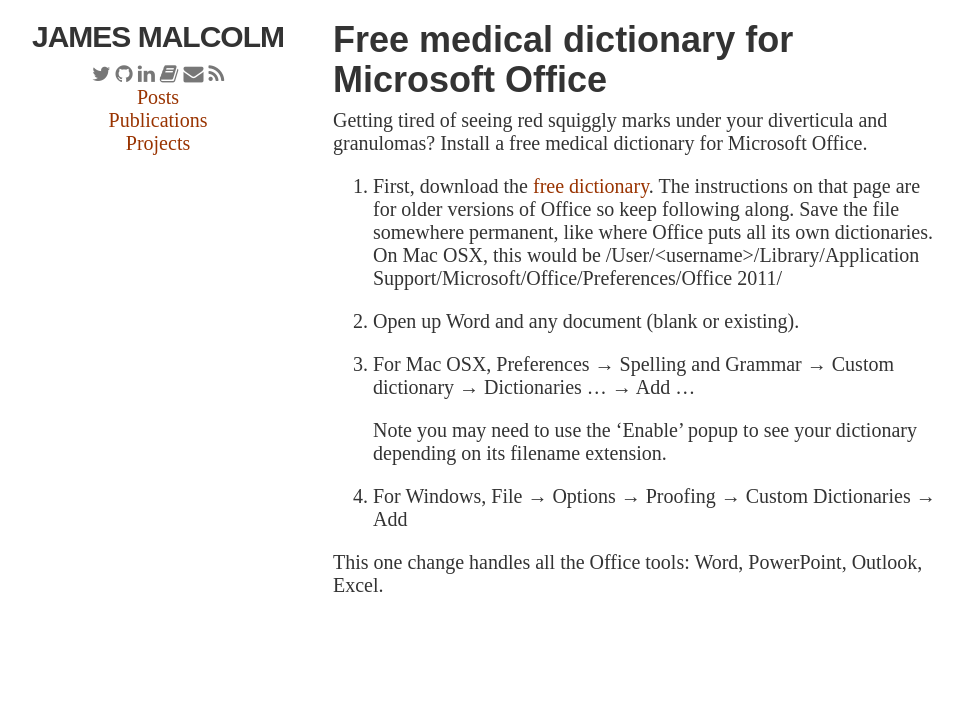
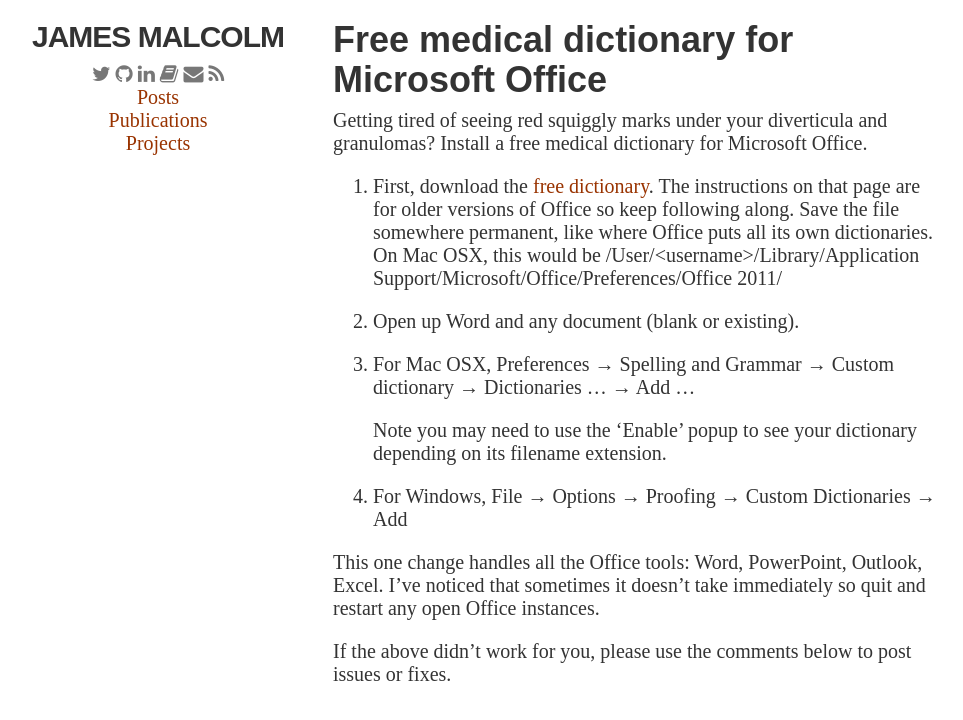
Before and after one commit to jgmalcolm/jgmalcolm.github.io, a Jekyll site: the page built from _posts/2014-04-24-medical-dictionary.md, in a window 1280 px wide. Shown: the top 720 px of the page, without its empty margins (2-965 px from the left). Built offline with Jekyll 4.4.1, drawn with Linux system fonts in a browser that asks for light colours; nearby versions of some CDN libraries; comment, search, counter and statistics services are not loaded.

Commit message:
postscript

```diff
--- a/_posts/2014-04-24-medical-dictionary.md
+++ b/_posts/2014-04-24-medical-dictionary.md
@@ -34,4 +34,9 @@
    Add
 
 
-This one change handles all the Office tools: Word, PowerPoint, Outlook, Excel.
+This one change handles all the Office tools: Word, PowerPoint, Outlook,
+Excel.  I've noticed that sometimes it doesn't take immediately so quit and
+restart any open Office instances.
+
+If the above didn't work for you, please use the comments below to post issues
+or fixes.
```
